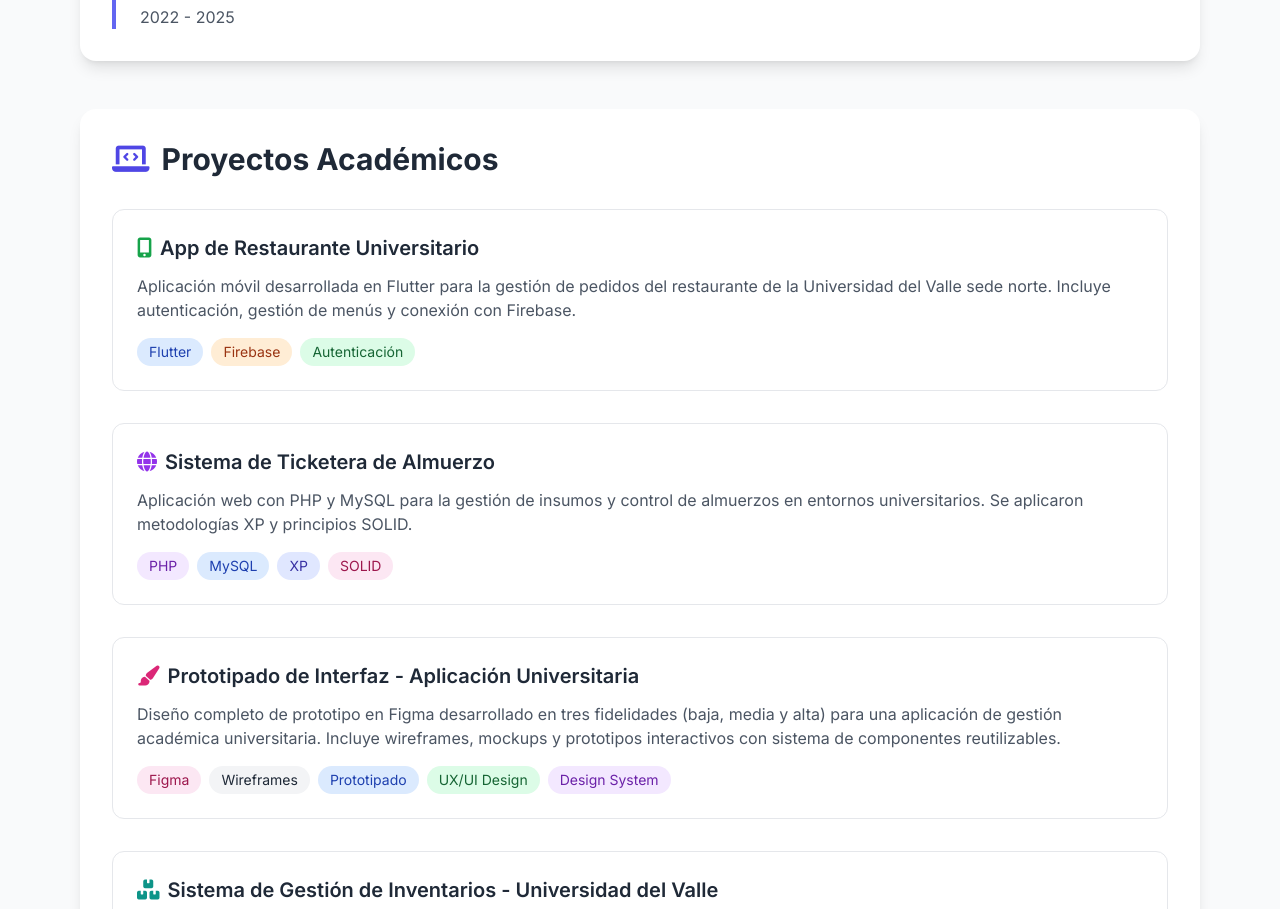
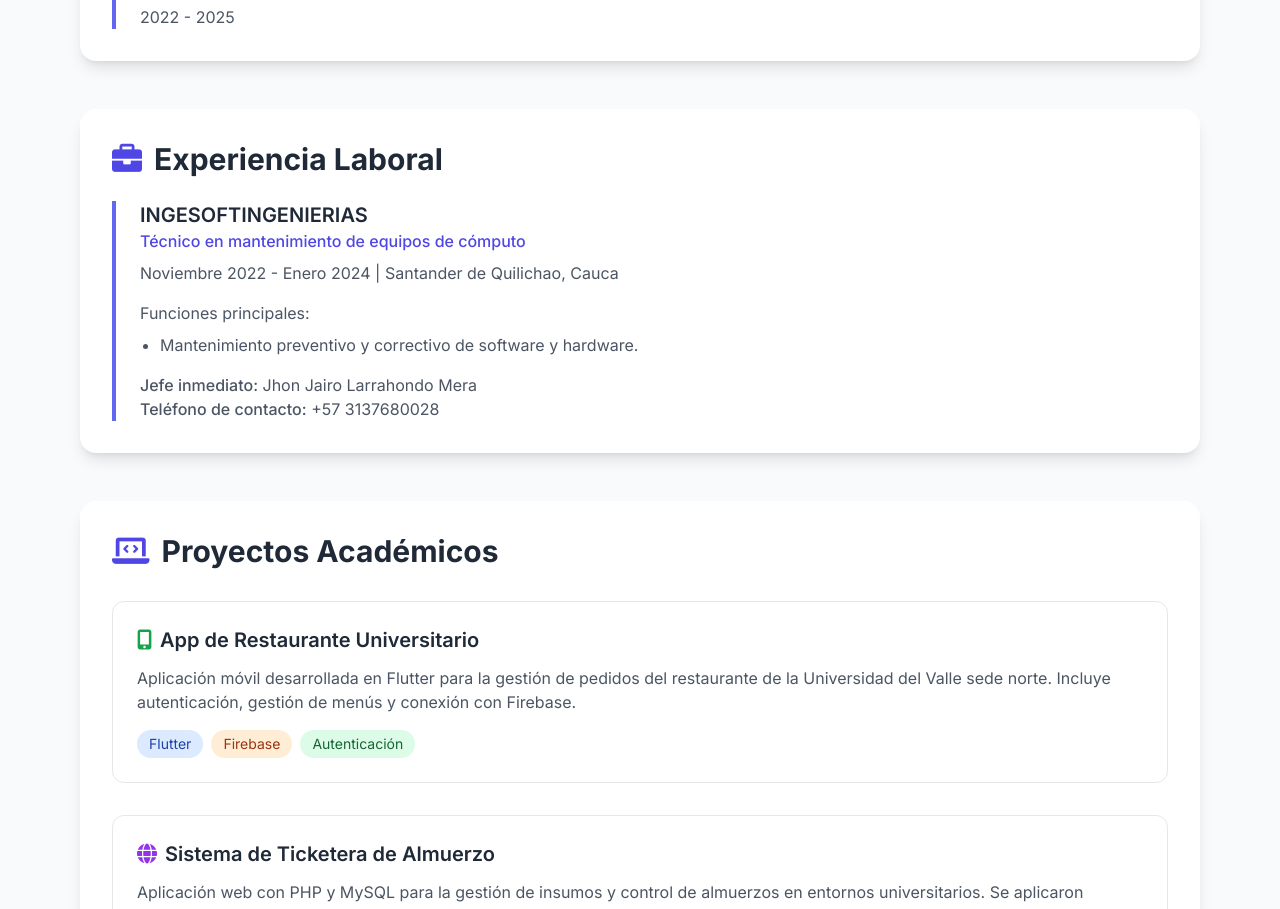
Before and after one commit to juanchito2001/hojaVida, a plain HTML site: page index.html in a window 1280 px wide. Shown: the part 1561-2470 px from the top of the page. Drawn offline with nearby package versions, Linux system fonts and the light colour scheme.

Commit message:
Update index.html

```diff
--- a/index.html
+++ b/index.html
@@ -171,6 +171,29 @@
             </div>
         </section>
 
+        <!--Experiencia Laboral-->
+                <section class="fade-in">
+            <div class="bg-white rounded-2xl shadow-lg p-8 card-hover">
+                <h2 class="text-3xl font-bold text-gray-800 mb-6 flex items-center gap-3">
+                    <i class="fas fa-briefcase text-indigo-600"></i>
+                    Experiencia Laboral
+                </h2>
+                <div class="border-l-4 border-indigo-500 pl-6">
+                    <h3 class="text-xl font-semibold text-gray-800">INGESOFTINGENIERIAS</h3>
+                    <p class="text-indigo-600 font-medium mb-2">Técnico en mantenimiento de equipos de cómputo</p>
+                    <p class="text-gray-600 mb-4">Noviembre 2022 - Enero 2024 | Santander de Quilichao, Cauca</p>
+                    <p class="text-gray-600 mb-2">Funciones principales:</p>
+                    <ul class="list-disc pl-5 text-gray-600 space-y-1">
+                        <li>Mantenimiento preventivo y correctivo de software y hardware.</li>
+                    </ul>
+                    <p class="text-gray-600 mt-4">
+                        <span class="font-medium">Jefe inmediato:</span> Jhon Jairo Larrahondo Mera<br>
+                        <span class="font-medium">Teléfono de contacto:</span> +57 3137680028
+                    </p>
+                </div>
+            </div>
+        </section>
+
         <!-- Proyectos Académicos -->
         <section class="fade-in">
             <div class="bg-white rounded-2xl shadow-lg p-8 card-hover">
```
